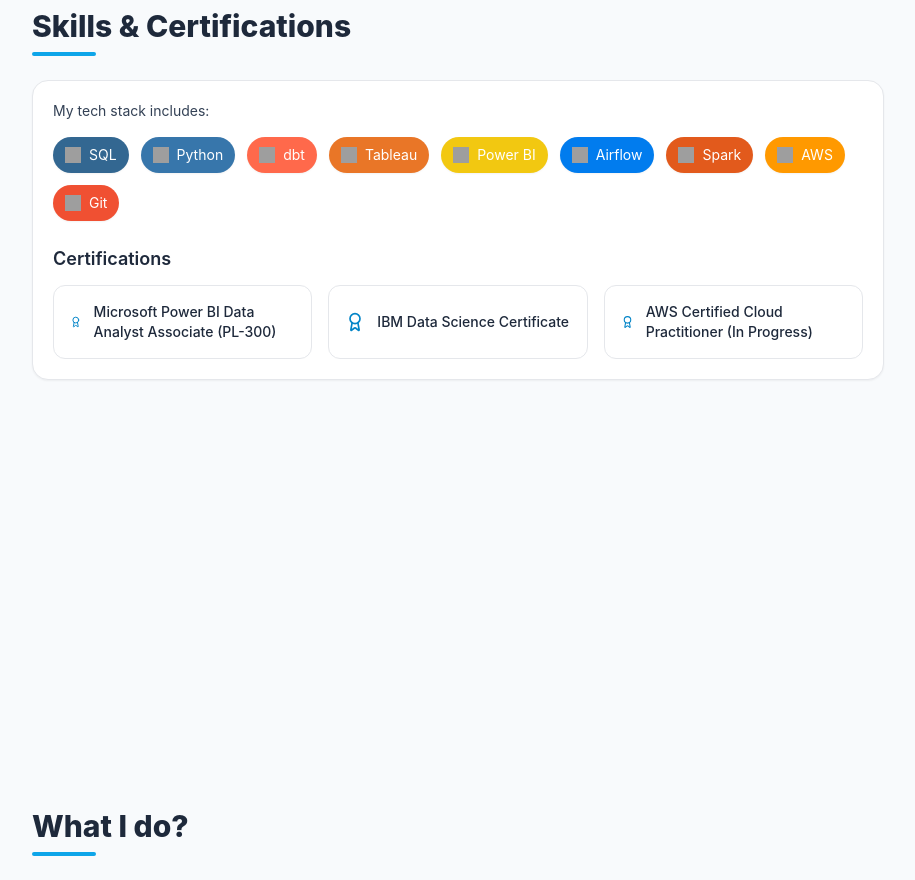
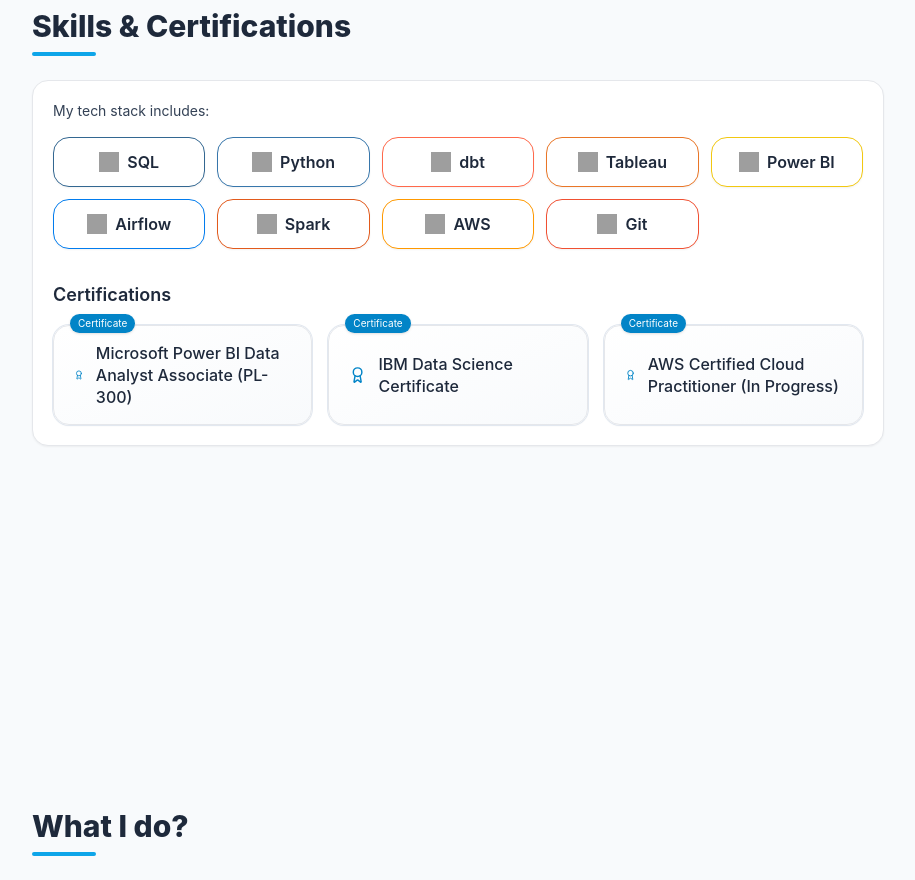
Before and after one commit to Rohan3122k/Portfolio-RohanVerma, a React (Vite) app: page / in a window 1280 px wide. Shown: the part 1660-2540 px from the top of the page, without its empty margins (332-1247 px from the left). Built offline with nearby package versions, Linux system fonts and the light colour scheme; grey boxes are pictures that could not be loaded.

Commit message:
Update App.jsx

```diff
--- a/src/App.jsx
+++ b/src/App.jsx
@@ -577,40 +577,55 @@
 <Shell id="skills" title="Skills & Certifications">
   <Card>
     <p className="text-slate-700 mb-4 text-sm">My tech stack includes:</p>
-              <div className="flex flex-wrap gap-3">
+
+    {/* Larger skill buttons in a responsive grid */}
+    <div className="grid gap-3 grid-cols-2 sm:grid-cols-3 lg:grid-cols-4 xl:grid-cols-5">
       {SKILLS.map((s) => {
         const b = BRAND[s.name];
         return (
           <button
             key={s.name}
-                      className="inline-flex items-center gap-2 rounded-full px-3 py-2 text-sm text-white shadow-sm"
-                      style={{ backgroundColor: b?.color || "#0ea5e9" }}
+            className="flex items-center justify-center gap-2 rounded-2xl px-4 py-3 text-sm md:text-base font-semibold bg-white border shadow-sm hover:shadow-lg hover:-translate-y-0.5 transition"
+            style={{ borderColor: b?.color || '#0ea5e9' }}
+            type="button"
           >
             {b?.logo ? (
-                        <img src={b.logo} alt={s.name} className="w-4 h-4" />
+              <img src={b.logo} alt={s.name} className="w-5 h-5" />
             ) : (
-                        React.createElement(s.icon, { className: "w-4 h-4" })
+              React.createElement(s.icon, { className: "w-5 h-5" })
             )}
-                      {s.name}
+            <span className="text-slate-800">{s.name}</span>
           </button>
         );
       })}
     </div>
 
-              <h3 className="mt-6 mb-3 text-lg font-semibold">Certifications</h3>
-              <div className="grid md:grid-cols-2 lg:grid-cols-3 gap-4">
+    {/* Certifications as big “button cards” */}
+    <h3 className="mt-8 mb-4 text-lg font-semibold">Certifications</h3>
+    <div className="grid gap-4 grid-cols-1 md:grid-cols-3">
       {CERTS.map((c) => (
-                  <div
+        <button
           key={c.name}
-                    className="flex items-center gap-3 rounded-xl border bg-white p-4"
+          type="button"
+          className="group relative w-full rounded-2xl border px-5 py-4 text-left bg-gradient-to-br from-white to-slate-50 shadow-sm hover:shadow-lg hover:-translate-y-0.5 transition ring-1 ring-slate-200 hover:ring-2 hover:ring-sky-400"
         >
-                    <Award className="w-5 h-5 text-sky-600" />
-                    <span className="text-sm font-medium">{c.name}</span>
+          {/* small label tag */}
+          <span className="absolute -top-3 left-4 inline-flex items-center gap-1 rounded-full bg-sky-600 text-white text-[10px] px-2 py-0.5 shadow">
+            Certificate
+          </span>
+
+          <div className="flex items-center gap-3">
+            <Award className="w-5 h-5 text-sky-600 group-hover:scale-110 transition-transform" />
+            <span className="font-medium text-slate-800 leading-snug">
+              {c.name}
+            </span>
           </div>
+        </button>
       ))}
     </div>
   </Card>
 </Shell>
+
 
           {/* WHAT I DO + GIF  */}
           <Shell id="services" title="What I do?">
```
Lines whose indentation alone changed are shown as unchanged.
